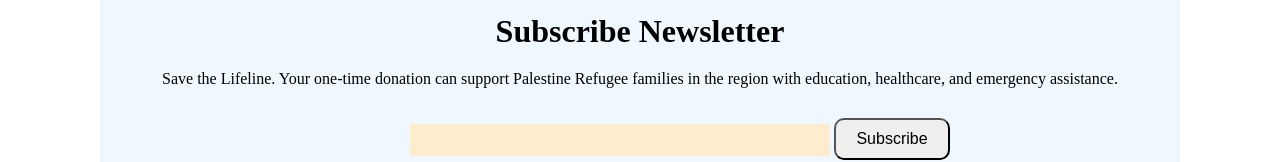
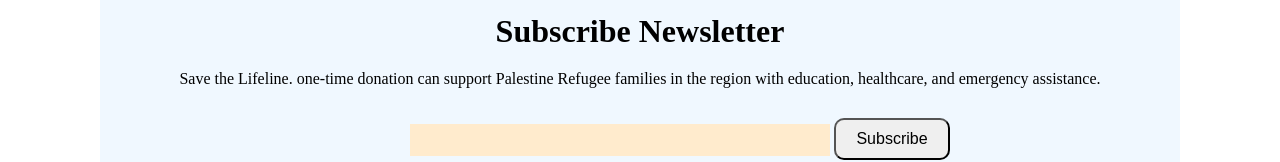
Before and after one commit to hasib6464/bangladesh, a plain HTML site: page index.html in a window 1280 px wide. Shown: the part 3385-3547 px from the top of the page. Drawn offline with Linux system fonts and the light colour scheme; files whose address does not match are found by name.

Commit message:
final commit

```diff
--- a/index.html
+++ b/index.html
@@ -155,7 +155,7 @@
          <section>
             <div class="new">
                 <h1 class="text-size">Subscribe Newsletter</h1>
-                <p>Save the Lifeline. Your one-time donation can support Palestine Refugee families in the region with education, healthcare, and emergency assistance.</p>
+                <p>Save the Lifeline. one-time donation can support Palestine Refugee families in the region with education, healthcare, and emergency assistance.</p>
                 <div>
                 <input class="input-new" type="text" name="" id="">
                 <button class="btn btn-input">Subscribe</button>
```
